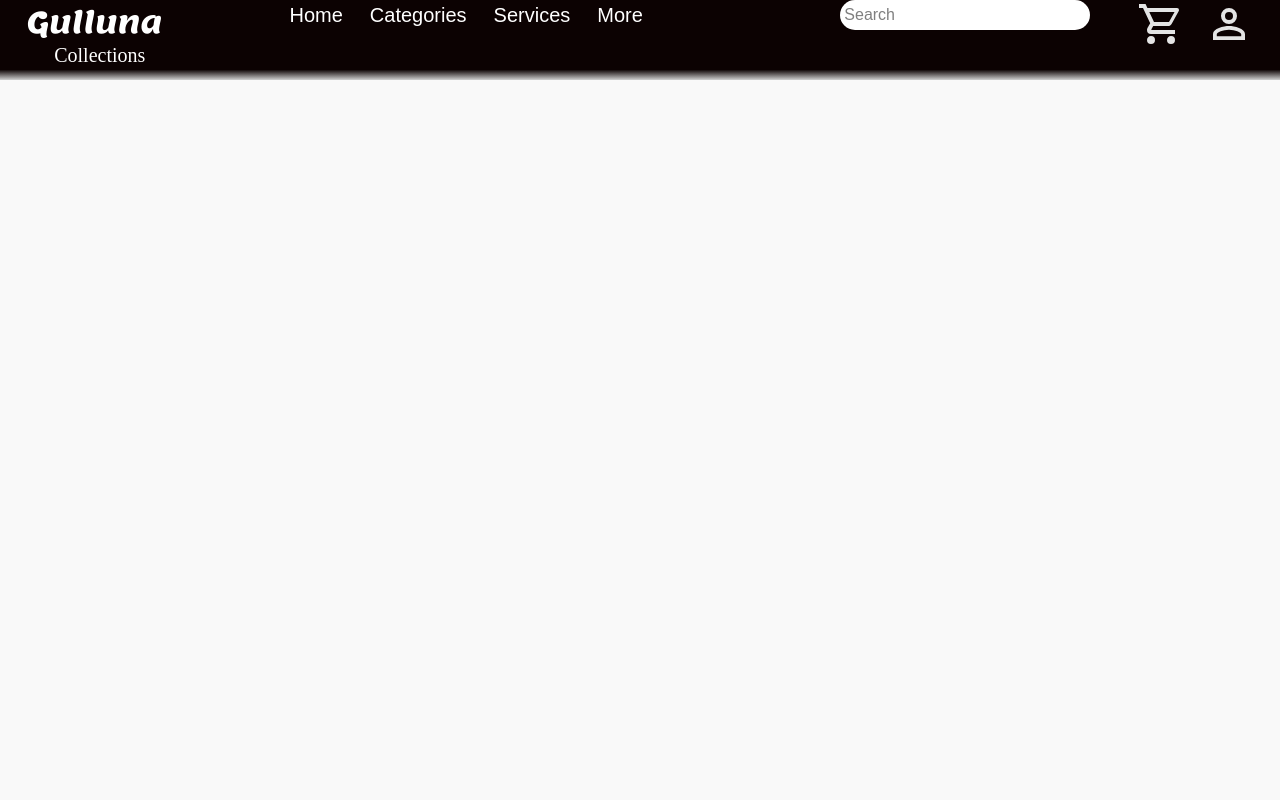
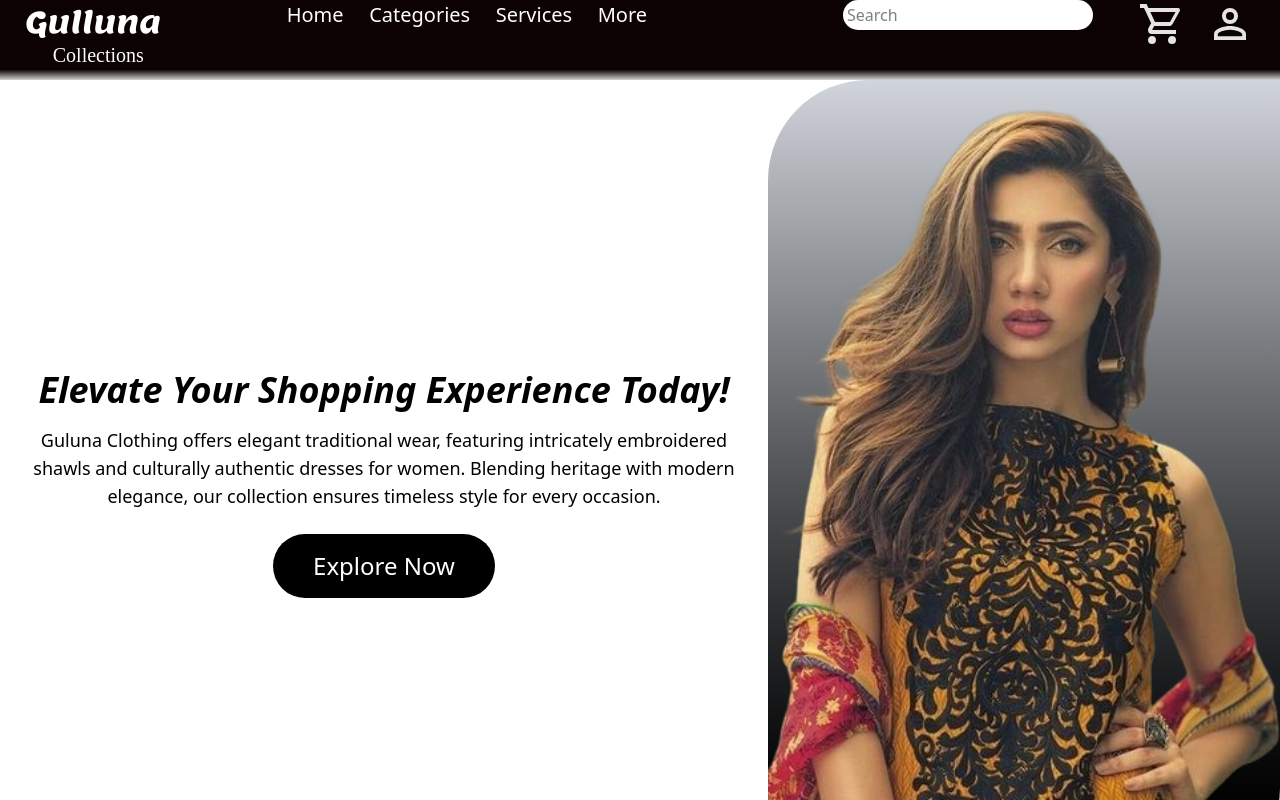
Before and after one commit to Shazam-1699/Gulluna-Collections, a React (Vite) app: page /home in a window 1280 px wide. Shown: the top 800 px of the page. Built offline with nearby package versions, Linux system fonts and the light colour scheme.

Commit message:
fixed abnormal spacing in homepage

```diff
--- a/src/assets/styles/navbar.css
+++ b/src/assets/styles/navbar.css
@@ -1,5 +1,5 @@
 /* Global styles for the body */
-body {
+/* body {
     font-family: "Arial", sans-serif;
     margin: 0;
     padding: 0;
@@ -8,7 +8,7 @@ body {
     align-items: center;
     background-color: #f9f9f9;
     width: 100%;
-  }
+  } */
 
   /* Navigation bar styles */
   nav {
--- a/src/pages/homepage.jsx
+++ b/src/pages/homepage.jsx
@@ -50,7 +50,7 @@ function Homepage() {
       <Navbar />
 
       {/* Hero Section */}
-      <div className="flex flex-row justify-between items-center py-20 mt-[300vh]">
+      <div className="flex flex-row justify-between items-center py-20">
         <section className="max-w-3xl text-center flex flex-col items-center">
           <h1 className="text-4xl italic font-bold font-dancing-script">
             Elevate Your Shopping Experience Today!
@@ -65,7 +65,7 @@ function Homepage() {
             Explore Now
           </button>
         </section>
-        <div className="w-[534px] h-[808px] mt-36 relative rounded-tl-[100px] rounded-br-[100px] bg-gradient-to-t from-black to-gray-300">
+        <div className="w-[534px] h-[808px] relative rounded-tl-[100px] rounded-br-[100px] bg-gradient-to-t from-black to-gray-300">
           <img
             src={Model}
             alt="Styled Woman"
```
